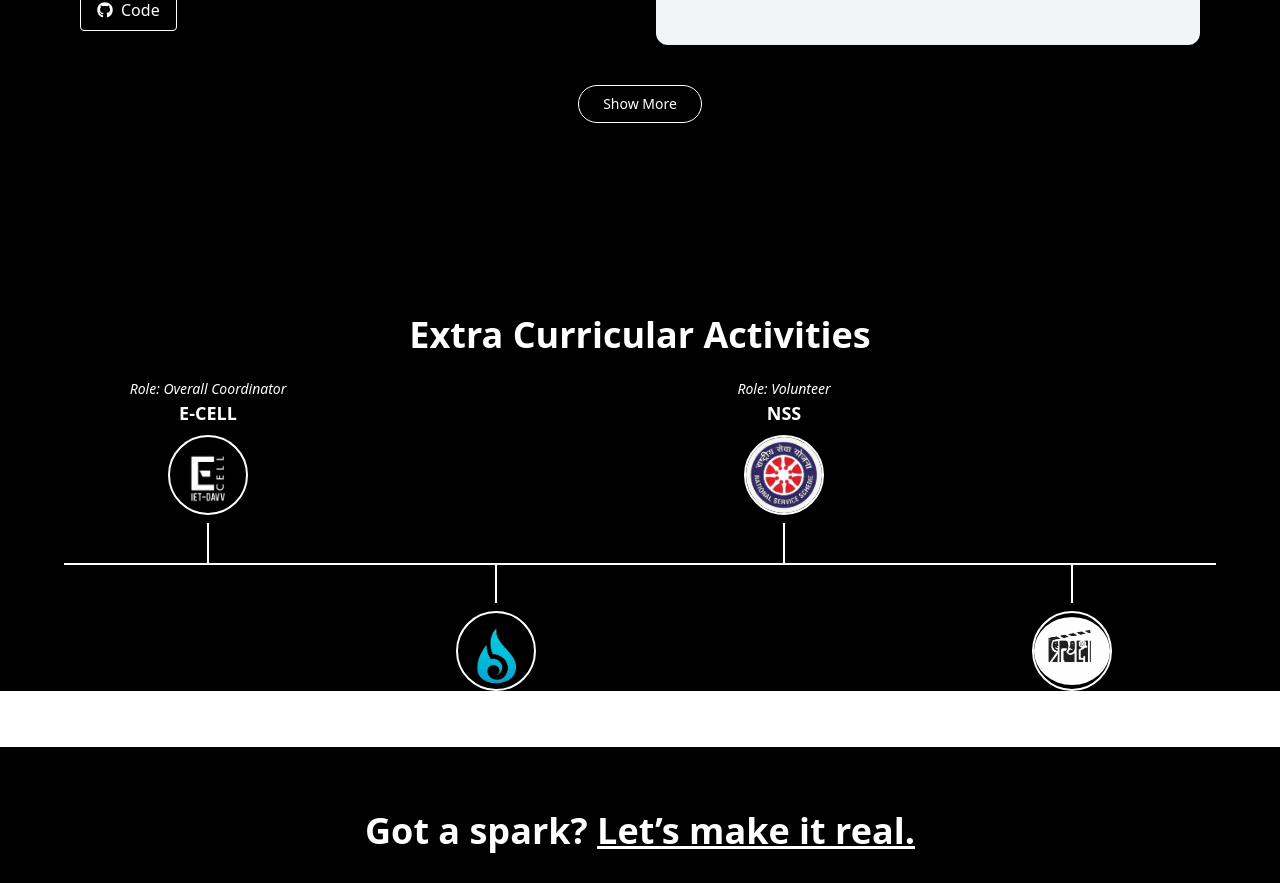
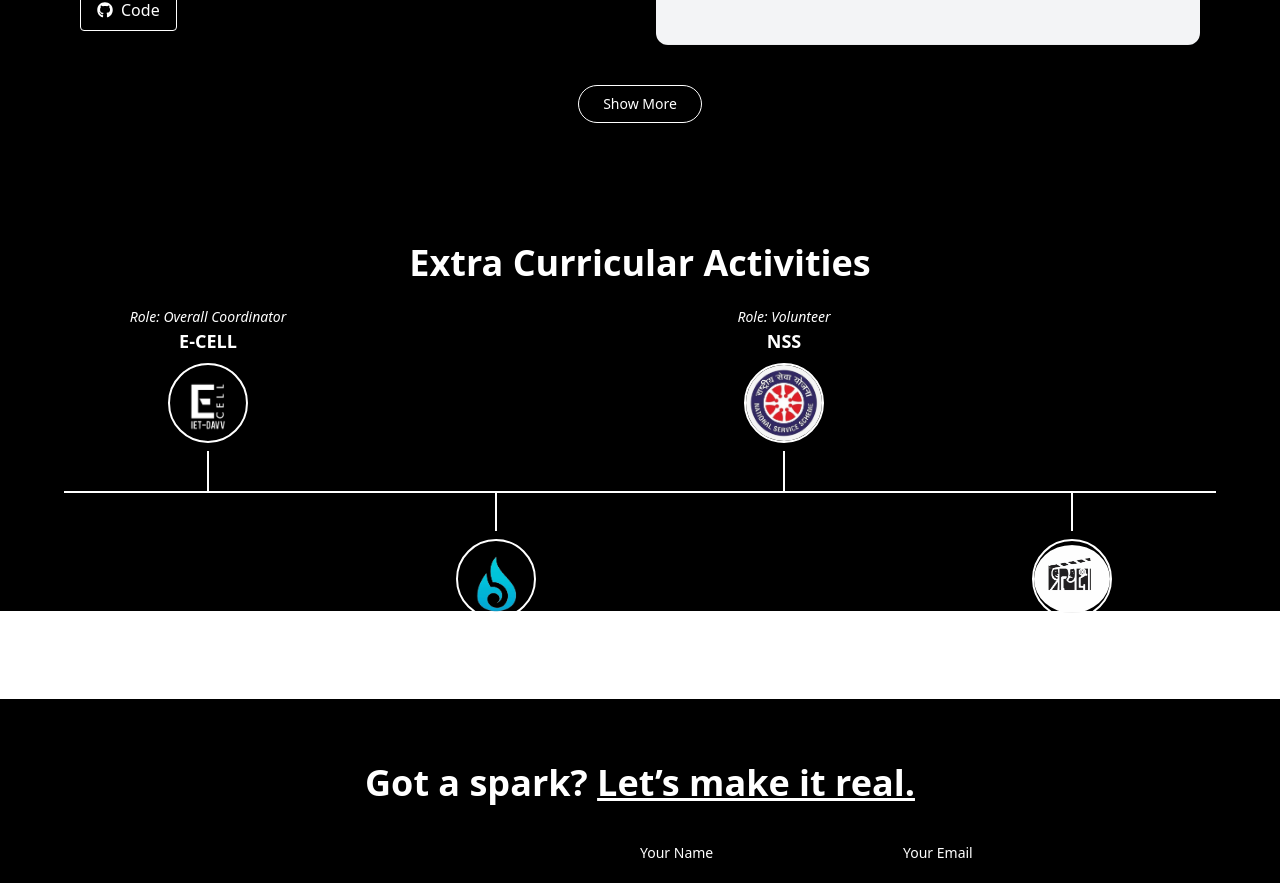
Before and after one commit to divya-0807/portfolio-new, a React (Vite) app in the folder portfolio-3.0/: page / in a window 1280 px wide. Shown: the part 3440-4323 px from the top of the page. Built offline with nearby package versions, Linux system fonts and the light colour scheme; a web font is replaced by a local one.

Commit message:
YAYA hoggya

```diff
--- a/portfolio-3.0/src/components/ExtraCurricular.jsx
+++ b/portfolio-3.0/src/components/ExtraCurricular.jsx
@@ -4,7 +4,7 @@ import { clubData } from '../data/clubs';
 
 const ExtraCurricular = () => {
   return (
-    <div className="w-full mb-14 py-32 bg-black text-white relative">
+    <div className="w-full mb-22 -mt-16 py-30 bg-black text-white relative">
       <h1 className="text-4xl font-semibold text-center mb-52">
         Extra Curricular Activities
       </h1>
--- a/portfolio-3.0/src/components/Section2.jsx
+++ b/portfolio-3.0/src/components/Section2.jsx
@@ -1,15 +1,21 @@
-import React, { useState } from "react";
+import React, { useState, useRef } from "react";
 import { motion } from "framer-motion";
 import { Projects } from "../data/Projects";
 import { FaGithub } from "react-icons/fa";
 
 const FeaturedProjects = () => {
   const [visibleCount, setVisibleCount] = useState(4);
+  const sectionTopRef = useRef(null); // ✅ Ref for top of section
 
   // Show more / show less logic
   const handleShowMore = () => {
     if (visibleCount >= Projects.length) {
       setVisibleCount(4);
+
+      // ✅ Scroll to top of section
+      if (sectionTopRef.current) {
+        sectionTopRef.current.scrollIntoView({ behavior: "smooth", block: "start" });
+      }
     } else {
       setVisibleCount((prev) => prev + 4);
     }
@@ -20,6 +26,8 @@ const FeaturedProjects = () => {
   return (
     <section id="section2" className="w-full min-h-screen py-16 bg-black text-white">
       <div className="max-w-6xl mx-auto px-4">
+        {/* ✅ Scroll target for "Show Less" */}
+        <div ref={sectionTopRef}>
           <motion.h2
             initial={{ opacity: 0, y: 30 }}
             whileInView={{ opacity: 1, y: 0 }}
@@ -28,6 +36,7 @@ const FeaturedProjects = () => {
           >
             Featured Work
           </motion.h2>
+        </div>
 
         <div className="grid gap-12">
           {Projects.slice(0, visibleCount).map((project, index) => (
@@ -104,7 +113,7 @@ const FeaturedProjects = () => {
 
             {isAllVisible && (
               <a
-                href="https://github.com/your-github-username" // 🔁 Replace this with your actual GitHub profile URL
+                href="https://github.com/your-github-username"
                 target="_blank"
                 rel="noopener noreferrer"
                 className="flex items-center gap-2 px-4 py-2 border border-white rounded hover:bg-white hover:text-black transition text-sm"
```
Lines whose indentation alone changed are shown as unchanged.
